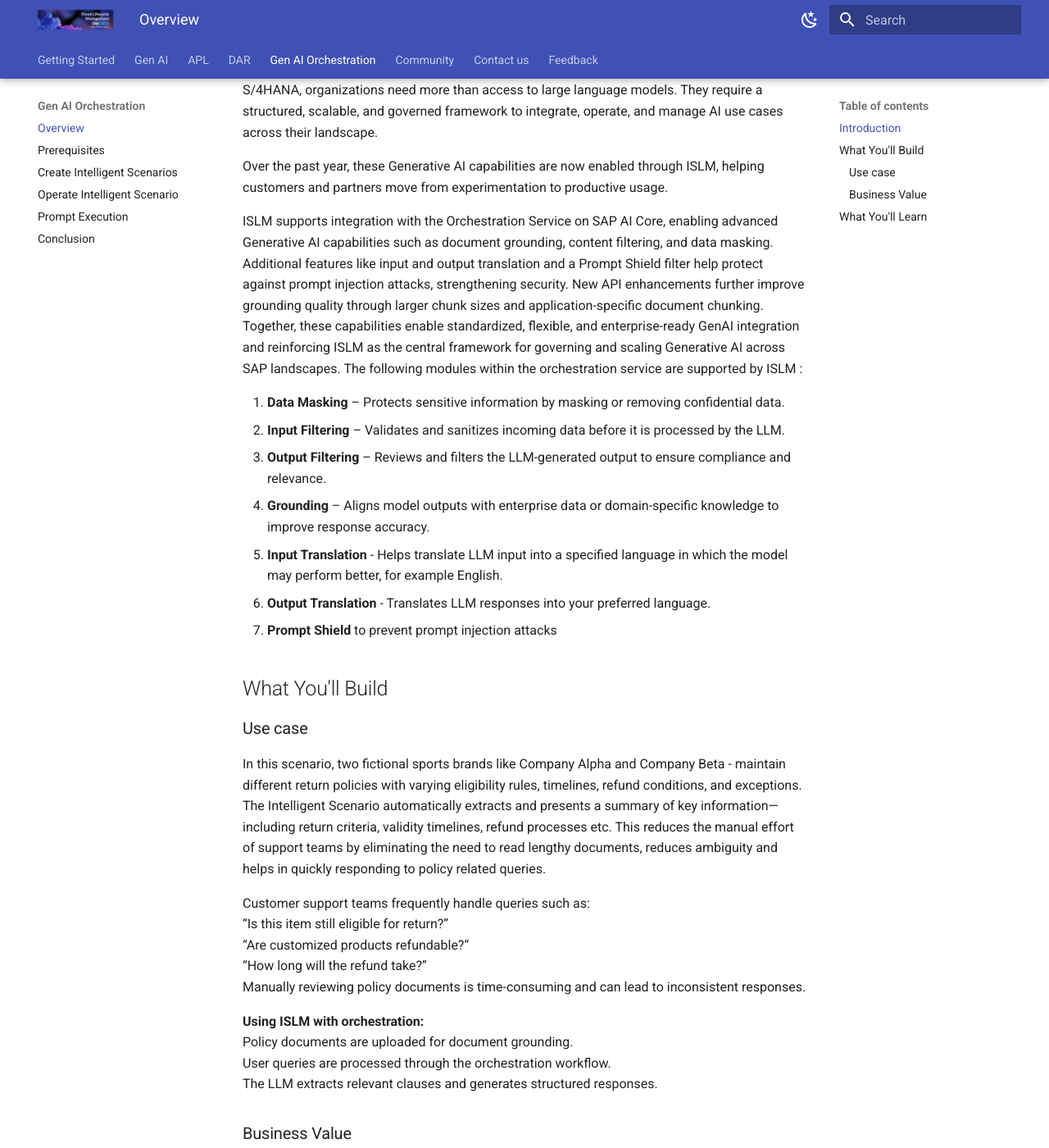
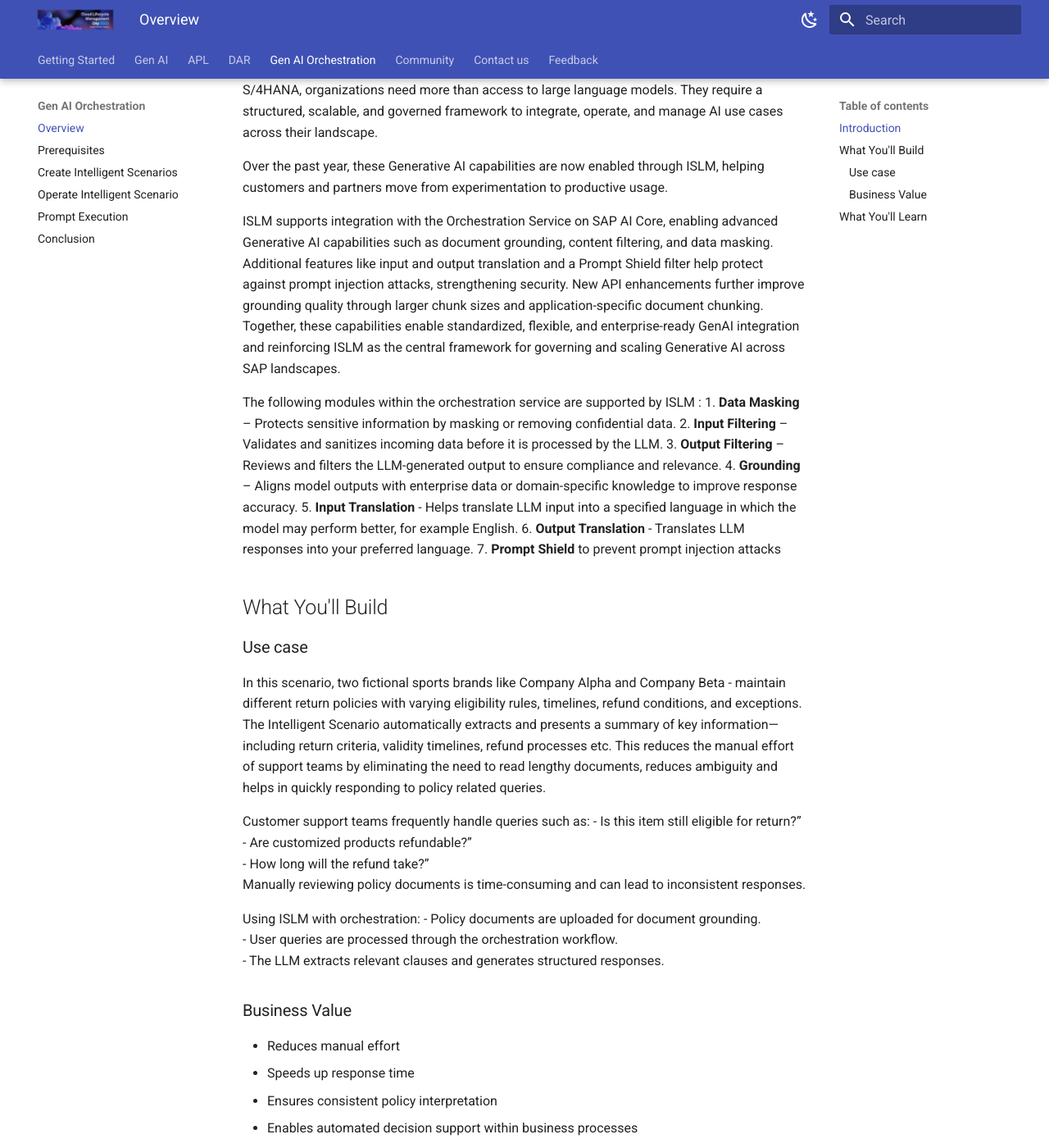
Before and after one commit to SAP-CLM-SL/ISLM, an MkDocs documentation site: the page built from docs/Integrate-AI-into-SAPS4HANA-with-ISLM/Introduction.md, in a window 1280 px wide and 1400 px high, scrolled down 274 px. Shown: the whole window at 82% size. Built offline with MkDocs 1.6.1 and Material for MkDocs 9.7.7, drawn with Linux system fonts in a browser that asks for light colours.

```diff
--- a/docs/Integrate-AI-into-SAPS4HANA-with-ISLM/Introduction.md
+++ b/docs/Integrate-AI-into-SAPS4HANA-with-ISLM/Introduction.md
@@ -5,9 +5,9 @@ In today’s rapidly evolving digital landscape, Generative AI is transforming h
 
 Over the past year, these Generative AI capabilities are now enabled through ISLM, helping customers and partners move from experimentation to productive usage.
 
-ISLM supports integration with the Orchestration Service on SAP AI Core, enabling advanced Generative AI capabilities such as document grounding, content filtering, and data masking. Additional features like input and output translation and a Prompt Shield filter help protect against prompt injection attacks, strengthening security. New API enhancements further improve grounding quality through larger chunk sizes and application-specific document chunking. Together, these capabilities enable standardized, flexible, and enterprise-ready GenAI integration and reinforcing ISLM as the central framework for governing and scaling Generative AI across SAP landscapes.
+ISLM supports integration with the Orchestration Service on SAP AI Core, enabling advanced Generative AI capabilities such as document grounding, content filtering, and data masking. Additional features like input and output translation and a Prompt Shield filter help protect against prompt injection attacks, strengthening security. New API enhancements further improve grounding quality through larger chunk sizes and application-specific document chunking. Together, these capabilities enable standardized, flexible, and enterprise-ready GenAI integration and reinforcing ISLM as the central framework for governing and scaling Generative AI across SAP landscapes.<br>
+
 The following modules within the orchestration service are supported by ISLM :
-
 1. **Data Masking** – Protects sensitive information by masking or removing confidential data.
 2. **Input Filtering** – Validates and sanitizes incoming data before it is processed by the LLM.
 3. **Output Filtering** – Reviews and filters the LLM-generated output to ensure compliance and relevance.
@@ -20,16 +20,16 @@ The following modules within the orchestration service are supported by ISLM :
 ### Use case
 In this scenario, two fictional sports brands like Company Alpha and Company Beta - maintain different return policies with varying eligibility rules, timelines, refund conditions, and exceptions. The Intelligent Scenario automatically extracts and presents a summary of key information—including return criteria, validity timelines, refund processes etc. This reduces the manual effort of support teams by eliminating the need to read lengthy documents, reduces ambiguity and helps in quickly responding to policy related queries.
 
-Customer support teams frequently handle queries such as: <br>
- “Is this item still eligible for return?”<br>
- “Are customized products refundable?”<br>
- “How long will the refund take?”<br>
+Customer support teams frequently handle queries such as:
+- Is this item still eligible for return?”<br>
+- Are customized products refundable?”<br>
+- How long will the refund take?”<br>
 Manually reviewing policy documents is time-consuming and can lead to inconsistent responses.<br>
 
-**Using ISLM with orchestration:** <br>
-Policy documents are uploaded for document grounding.<br>
-User queries are processed through the orchestration workflow.<br>
-The LLM extracts relevant clauses and generates structured responses.<br>
+Using ISLM with orchestration:
+- Policy documents are uploaded for document grounding.<br>
+- User queries are processed through the orchestration workflow.<br>
+- The LLM extracts relevant clauses and generates structured responses.<br>
 
 ### Business Value
 - Reduces manual effort
```
